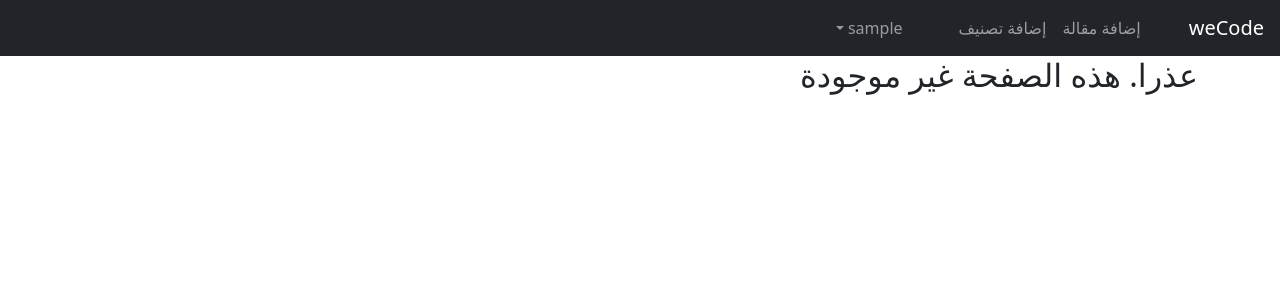
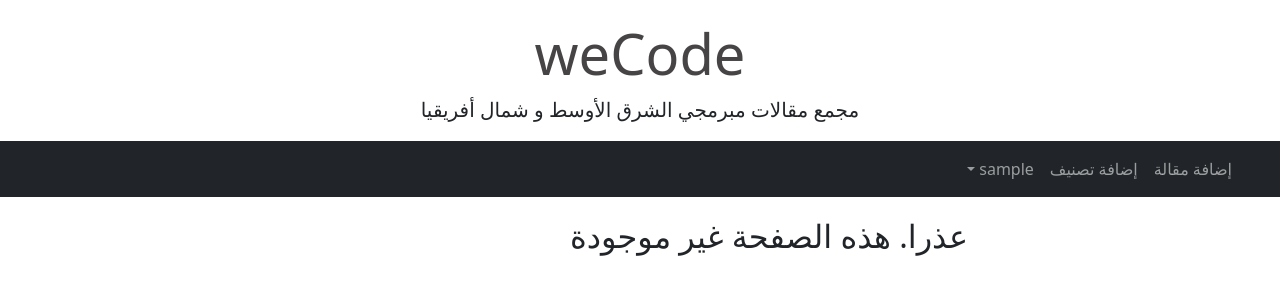
Before and after one commit to AnasBuhayh/weCode-deprecated, a Django app: page /category/1/ in a window 1280 px wide. Shown: the top 300 px of the page. Run offline with Django 3.2, Linux system fonts and the light colour scheme; a user stored in the database is signed in; tables that the repository leaves empty hold one stand-in row (values such as "Sample post").

Commit message:
translations and layout changes

```diff
--- a/blog/models.py
+++ b/blog/models.py
@@ -15,6 +15,7 @@ class Category(models.Model):
 
 class Post(models.Model):
     title = models.CharField(max_length=255)
+    summary = models.CharField(max_length=500)
     header_image = models.ImageField(null=True, blank=True, upload_to="images/")
     tags = models.CharField(max_length=255)
     author = models.ForeignKey(User, on_delete=models.CASCADE)
--- a/blog/templates/base.html
+++ b/blog/templates/base.html
@@ -9,7 +9,9 @@
     <!-- Bootstrap CSS -->
     <link href="https://cdn.jsdelivr.net/npm/bootstrap@5.0.2/dist/css/bootstrap.min.css" rel="stylesheet"
         integrity="sha384-EVSTQN3/azprG1Anm3QDgpJLIm9Nao0Yz1ztcQTwFspd3yD65VohhpuuCOmLASjC" crossorigin="anonymous">
-
+        {% load static %}
+      <!-- CSS CUSTOM -->
+      <link rel="stylesheet" type="text/css" href= "{% static 'weCodeBlog/css/styles.css' %} " >
     <title>
         {% block title %}
             weCode Blog
@@ -18,13 +20,19 @@
 </head>
 
 <body>
+  <div class="jumbotron jumbotron-fluid">
+    <div class="container text-center">
+      <h1 class="display-4"><a href="/">weCode</a></h1>
+      <p class="lead">مجمع مقالات مبرمجي الشرق الأوسط و شمال أفريقيا</p>
+    </div>
+  </div>
+
   <nav class="navbar navbar-expand-lg navbar-dark bg-dark">
-    <a class="navbar-brand" href="#">weCode</a>
     <button class="navbar-toggler" type="button" data-toggle="collapse" data-target="#navbarSupportedContent" aria-controls="navbarSupportedContent" aria-expanded="false" aria-label="Toggle navigation">
       <span class="navbar-toggler-icon"></span>
     </button>
     <div class="collapse navbar-collapse" id="navbarSupportedContent">
-      <ul class="navbar-nav mr-auto">
+      <ul class="navbar-nav">
         {% if user.is_authenticated %}
         <li class="nav-item">
           <a class="nav-link" href="{% url 'add-post' %}">إضافة مقالة</a>
@@ -51,8 +59,6 @@
           {% endif %}
           <!-- end category menu -->
         </li>
-      </ul>
-      <ul class="navbar-nav mr-auto">
         {% if user.is_authenticated %}
         <!-- Settings menu -->
         <li class="nav-item dropdown">
@@ -63,8 +69,8 @@
             {% if user.profile.id %}
             <a class="dropdown-item" href="{% url 'show-profile-page' user.profile.id %}">حساب المستخدم</a>
             <a class="dropdown-item" href="{% url 'edit-profile-page' user.profile.id %}">تعديل البيانات</a>
+            {% else %}
             <a class="dropdown-item" href="{% url 'edit-profile' %}">تعديل الإعدادات</a>
-            {% else %}
             <a class="dropdown-item" href="{% url 'create-profile-page' %}">البيانات الشخصية</a>
             {% endif %}
             <div class="dropdown-divider"></div>
--- a/blog/templates/categories.html
+++ b/blog/templates/categories.html
@@ -2,21 +2,22 @@
 {% block content %}
 
 {% if category_posts %}
+<br>
 <h1>{{ cats }}</h1>
+<br>
 
-<ul>
 {% for post in category_posts %}
-    <li>
-        <a href="{% url 'post-detail' post.pk %}">{{ post.title }}</a>
-        - {{ post.author.first_name }} {{ post.author.last_name }}
-        {% if user.is_authenticated %}
-        | <small><a href="{% url 'update-post' post.pk %}">تعديل</a> - <a href="{% url 'delete-post' post.pk %}">إزالة</a></small>
-        {% endif %}
-    <br>
-        {{ post.body|slice:":200" }}
-    </li>
+<small>{{ post.author.first_name }} {{ post.author.last_name }} - {{ post.post_date }}</small>
+<br>
+<h2><a href="{% url 'post-detail' post.pk %}">{{ post.title }}</a> </h2>
+<br>
+<img src="{{ post.header_image.url }}" class="img-fluid" alt="">
+<br>
+<p>{{ post.body|slice:":200"|safe }}</p>
+<small><a href="{% url 'category' post.category|slugify %}">{{ post.category }}</a></small>
+<hr>
 {% endfor %}
-</ul>
+
 
 {% else %}
 
--- a/blog/templates/post_detail.html
+++ b/blog/templates/post_detail.html
@@ -5,7 +5,7 @@
 
 <h1>{{ post.title }}</h1>
 <small>
-    By: {{ post.author.first_name }} {{ post.author.last_name }} |
+    {{ post.author.first_name }} {{ post.author.last_name }} |
     {% if user.id == post.author.id  %}
     <a href="{% url 'update-post' post.pk %}">تعديل</a> - <a href="{% url 'delete-post' post.pk %}">حذف</a>
     <br>
--- /dev/null
+++ b/static/weCodeBlog/css/styles.css
@@ -0,0 +1,30 @@
+@media (min-width: 1200px) {
+    .container{
+        max-width: 680px;
+        margin-top: 20px;
+    }
+}
+
+
+/* links */
+a {
+    color: #474445;
+}
+a:link {
+    text-decoration: none;
+}
+a:visited {
+    text-decoration: none;
+}
+a:hover {
+    text-decoration: none;
+    color: #5c575a;
+}
+a:active {
+    text-decoration: none;
+}
+
+hr:last-child{
+    display: none;
+    visibility: hidden;
+}
--- a/users/templates/registration/edit_profile_page.html
+++ b/users/templates/registration/edit_profile_page.html
@@ -17,10 +17,6 @@
 </form>
 </div>
 
-<script>
-    var name = "{{user.id}}";
-    document.getElementById("author").value = name;
-</script>
 
 {% else %}
 
--- a/users/views.py
+++ b/users/views.py
@@ -1,7 +1,7 @@
 from django.shortcuts import render, get_object_or_404
 from django.views import generic
 from django.contrib.auth.forms import UserCreationForm, UserChangeForm, PasswordChangeForm
-from django.urls import reverse_lazy
+from django.urls import reverse_lazy, reverse
 from .forms import SignUpForm, EditProfileForm, PasswordChangeingForm
 from django.contrib.auth.views import PasswordChangeView
 from django.views.generic import DetailView, CreateView
```
Also changed, not shown: blog/templates/home.html (+9 -11 lines), users/forms.py (+20 -3 lines), blog/migrations/0002_post_summary.py (added).
